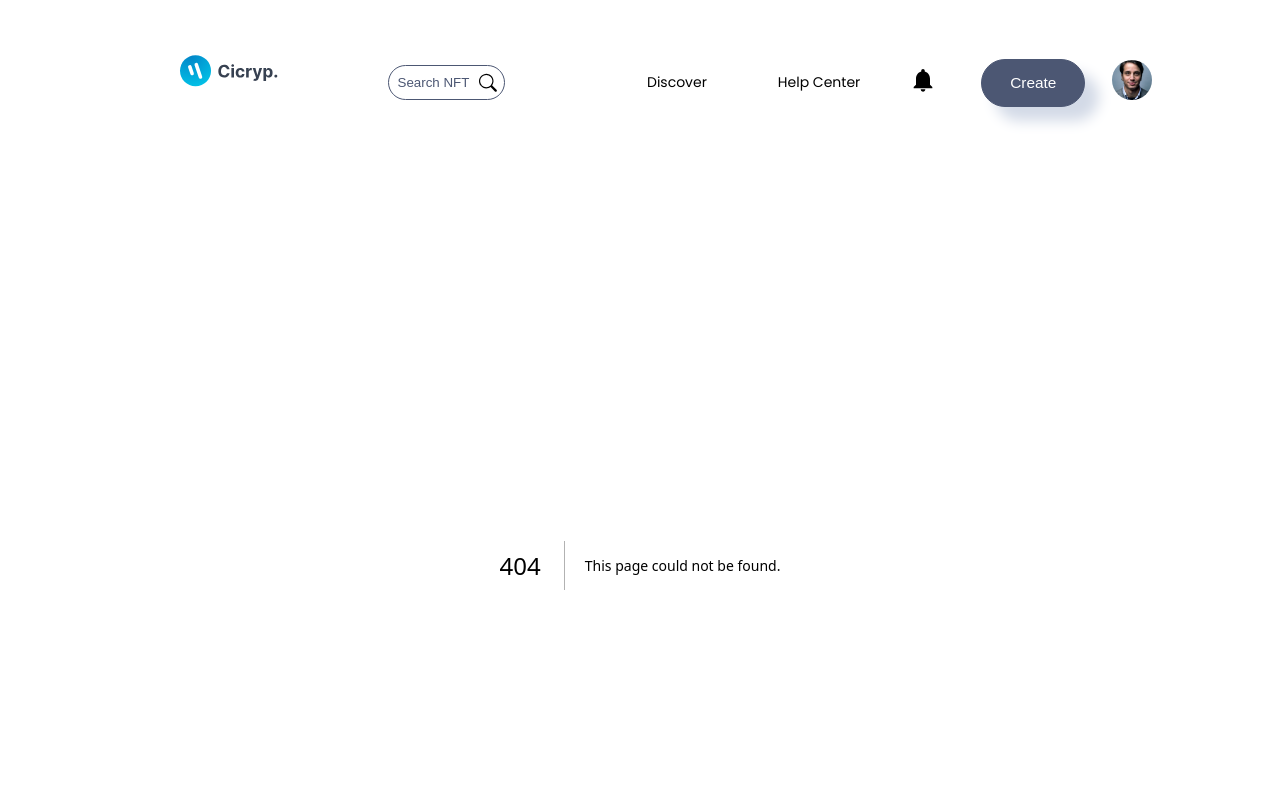
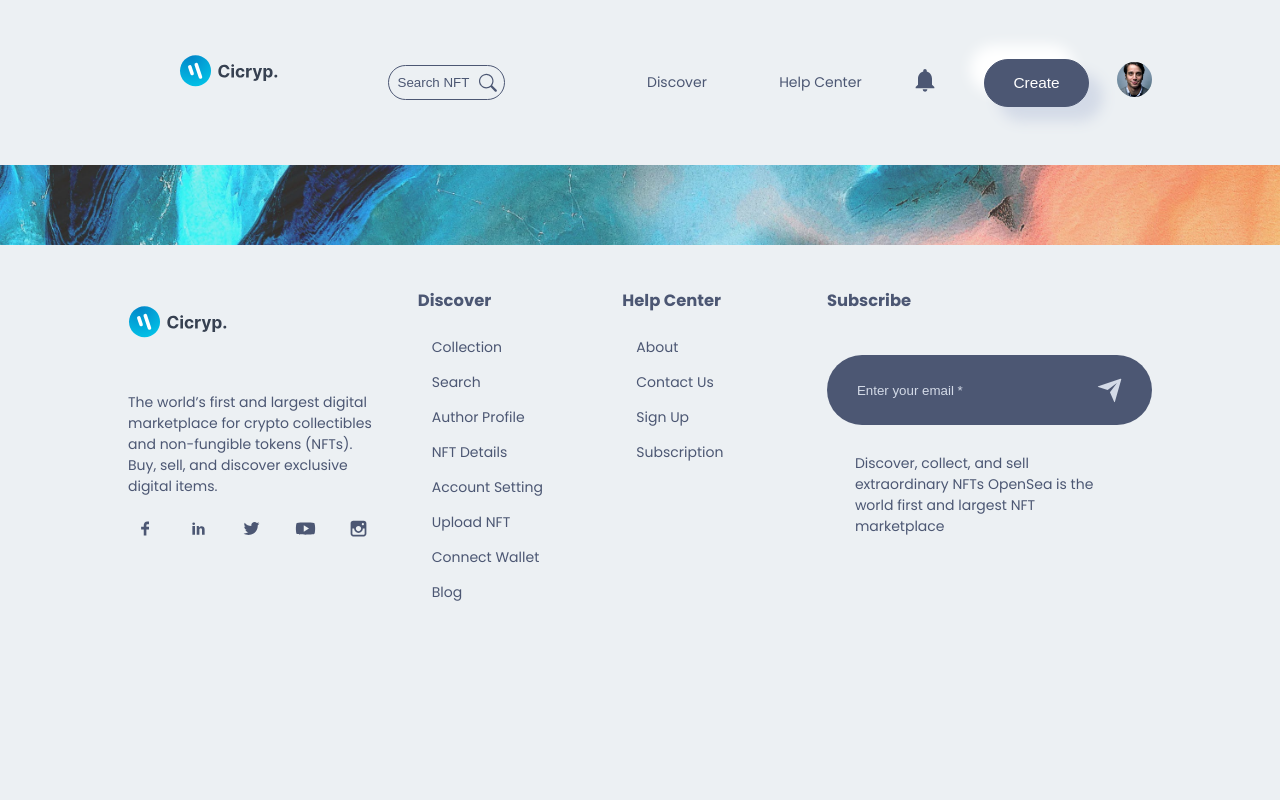
Before and after one commit to Sa1tyPretzel/nft_marketplace, a Next.js app: page /collection in a window 1280 px wide. Before the commit this address had no page. Shown: the top 800 px of the page. Built offline with nearby package versions, Linux system fonts and the light colour scheme.

Commit message:
next.js revert 12.2.5

```diff
--- /dev/null
+++ b/collectionPage/Banner/Banner.jsx
@@ -0,0 +1,33 @@
+import React from "react";
+import Image from "next/image";
+
+//INTERNAL IMPORT
+import Style from "./Banner.module.css";
+
+const Banner = ({ bannerImage }) => {
+  return (
+    <div className={Style.banner}>
+      <div className={Style.banner_img}>
+        <Image
+          src={bannerImage}
+          objectFit="cover"
+          alt="background"
+          width={1600}
+          height={100}
+        />
+      </div>
+
+      <div className={Style.banner_img_mobile}>
+        <Image
+          src={bannerImage}
+          objectFit="cover"
+          alt="background"
+          width={1600}
+          height={300}
+        />
+      </div>
+    </div>
+  );
+};
+
+export default Banner;
--- /dev/null
+++ b/collectionPage/Banner/Banner.module.css
@@ -0,0 +1,15 @@
+
+
+.banner_img_mobile{
+    display: none;
+}
+
+@media screen and (max-width: 35em) {
+    .banner_img_mobile{
+        display: block;
+    }
+
+    .banner_img {
+        display: none;
+    }
+}
--- /dev/null
+++ b/collectionPage/collectionProfile/collectionProfile.jsx
@@ -0,0 +1,9 @@
+import React from 'react'
+
+const collectionProfile = () => {
+  return (
+    <div>collectionProfile</div>
+  )
+}
+
+export default collectionProfile
--- /dev/null
+++ b/collectionPage/collectionindex.js
@@ -0,0 +1,4 @@
+import CollectionProfile from "./collectionProfile/collectionProfile";
+import Banner from "./Banner/Banner";
+
+export { CollectionProfile, Banner, };
--- a/components/Collection/DaysComponents/DaysComponents.jsx
+++ b/components/Collection/DaysComponents/DaysComponents.jsx
@@ -6,7 +6,7 @@ import { MdVerified } from "react-icons/md";
 import Style from "./DaysComponents.module.css";
 import images from "../../../img";
 
-const DaysComponents = ({el, i}) => {
+const DaysComponents = ({ el, i }) => {
   return (
     <div className={Style.daysComponent}>
       <div className={Style.daysComponent_box}>
@@ -17,34 +17,34 @@ const DaysComponents = ({el, i}) => {
             alt="profile background"
             width={500}
             height={300}
-
+            objectFit="covers"
           />
         </div>
 
         <div className={Style.daysComponent_box_profile}>
           <Image
-            src={images.creatorbackground2}
+            src={images[`creatorbackground${i + 2}`]}
             alt="profile"
-            width={158}
-            height={158}
+            width={200}
+            height={200}
             className={Style.daysComponent_box_img_1}
-
+            objectFit="covers"
           />
           <Image
-            src={images.creatorbackground2}
+            src={images[`creatorbackground${i + 4}`]}
             alt="profile"
-            width={158}
-            height={158}
+            width={200}
+            height={200}
             className={Style.daysComponent_box_img_2}
-
+            objectFit="covers"
           />
           <Image
-            src={images.creatorbackground2}
+            src={images[`creatorbackground${i + 3}`]}
             alt="profile"
-            width={158}
-            height={158}
+            width={200}
+            height={200}
             className={Style.daysComponent_box_img_3}
-
+            objectFit="covers"
           />
         </div>
 
@@ -57,14 +57,14 @@ const DaysComponents = ({el, i}) => {
                 alt="profile"
                 width={30}
                 height={30}
-
+                objectFit="covers"
                 className={Style.daysComponent_box_title_info_profile_img}
               />
 
               <p>
                 Creator
                 <span>
-                  Mithilesh
+                  Mithilesh P.
                   <small>
                     <MdVerified />
                   </small>
@@ -73,7 +73,7 @@ const DaysComponents = ({el, i}) => {
             </div>
 
             <div className={Style.daysComponent_box_title_info_price}>
-              <small>1.255 ETH</small>
+              <small>{i + 4}.255 ETH</small>
             </div>
           </div>
         </div>
--- a/components/FollowerTab/FollowerTabCard/FollowerTabCard.jsx
+++ b/components/FollowerTab/FollowerTabCard/FollowerTabCard.jsx
@@ -6,8 +6,6 @@ import { TiTick } from "react-icons/ti";
 //INTERNAL IMPORT
 import Style from "./FollowerTabCard.module.css";
 import images from "../../../img";
-
-
 const FollowerTabCard = ({ i, el }) => {
   const [following, setFollowing] = useState(false);
 
@@ -18,7 +16,6 @@ const FollowerTabCard = ({ i, el }) => {
       setFollowing(false);
     }
   };
-
   return (
     <div className={Style.FollowerTabCard}>
       <div className={Style.FollowerTabCard_rank}>
@@ -31,21 +28,21 @@ const FollowerTabCard = ({ i, el }) => {
         <div className={Style.FollowerTabCard_box_img}>
           <Image
             className={Style.FollowerTabCard_box_img_img}
-            src={el.background}
+            src={el.background || images[`creatorbackground${i + 1}`]}
             alt="profile braground"
-            width={350}
+            width={500}
             height={300}
+            objectFit="cover"
           />
         </div>
 
         <div className={Style.FollowerTabCard_box_profile}>
           <Image
             className={Style.FollowerTabCard_box_profile_img}
-            src={el.user}
             alt="profile picture"
             width={50}
             height={50}
-
+            src={el.user || images[`user${i + 1}`]}
           />
         </div>
 
--- a/components/Slider/SliderCard/SliderCard.jsx
+++ b/components/Slider/SliderCard/SliderCard.jsx
@@ -7,40 +7,38 @@ import Style from "./SliderCard.module.css";
 import images from "../../../img";
 import LikeProfile from "../../LikeProfile/LikeProfile";
 
-const SliderCard = ({el, i}) => {
+const SliderCard = ({ el, i }) => {
   return (
     <motion.div className={Style.sliderCard}>
       <div className={Style.sliderCard_box}>
         <motion.div className={Style.sliderCard_box_img}>
-          <div style={{position: "relative"}}>
           <Image
             src={el.background}
             className={Style.sliderCard_box_img_img}
             alt="slider profile"
-            width={340}
+            width={500}
             height={300}
-            style={{objectFit: 'cover'}}
+            objectFit="cover"
           />
-          </div>
         </motion.div>
         <div className={Style.sliderCard_box_title}>
-          <p>NFT Video #1245</p>
+          <p>NFT Video #{i + 1}</p>
           <div className={Style.sliderCard_box_title_like}>
-            {/*<LikeProfile />*/}
-            <small>1 0f 100</small>
+            {/* <LikeProfile /> */}
+            <small>{i + 4} 0f 100</small>
           </div>
         </div>
 
         <div className={Style.sliderCard_box_price}>
           <div className={Style.sliderCard_box_price_box}>
             <small>Current Bid</small>
-            <p>1.000 ETH</p>
+            <p>{i + 2}.000 ETH</p>
           </div>
 
           <div className={Style.sliderCard_box_price_time}>
             <small>Reaming time</small>
             <p>
-              3h : 15m : 20s
+              {i + 1}h : 15m : {i + 4}0s
             </p>
           </div>
         </div>
--- a/package.json
+++ b/package.json
@@ -10,7 +10,7 @@
   },
   "dependencies": {
     "framer-motion": "^10.0.1",
-    "next": "13.2.1",
+    "next": "12.2.5",
     "react": "18.2.0",
     "react-dom": "18.2.0",
     "react-icons": "^4.7.1"
--- /dev/null
+++ b/pages/collection.js
@@ -0,0 +1,22 @@
+import React from "react";
+
+//INTERNAL IMPORT
+import Style from "../styles/collection.module.css";
+import images from "../img";
+import {
+  Banner,
+  CollectionProfile,
+
+} from "../collectionPage/collectionIndex";
+import { Slider, Brand } from "../components/componentsindex";
+import Filter from "../components/Filter/Filter";
+
+const collection = () => {
+  return (
+    <div className={Style.collection}>
+      <Banner bannerImage={images.creatorbackground1} />
+    </div>
+  )
+}
+
+export default collection
```
Also changed, not shown: collectionPage/collectionProfile/collectionProfile.module.css (added), styles/collection.module.css (added), 1 other file (tests, documents, lock files or other folders). Lines whose indentation alone changed are shown as unchanged.
